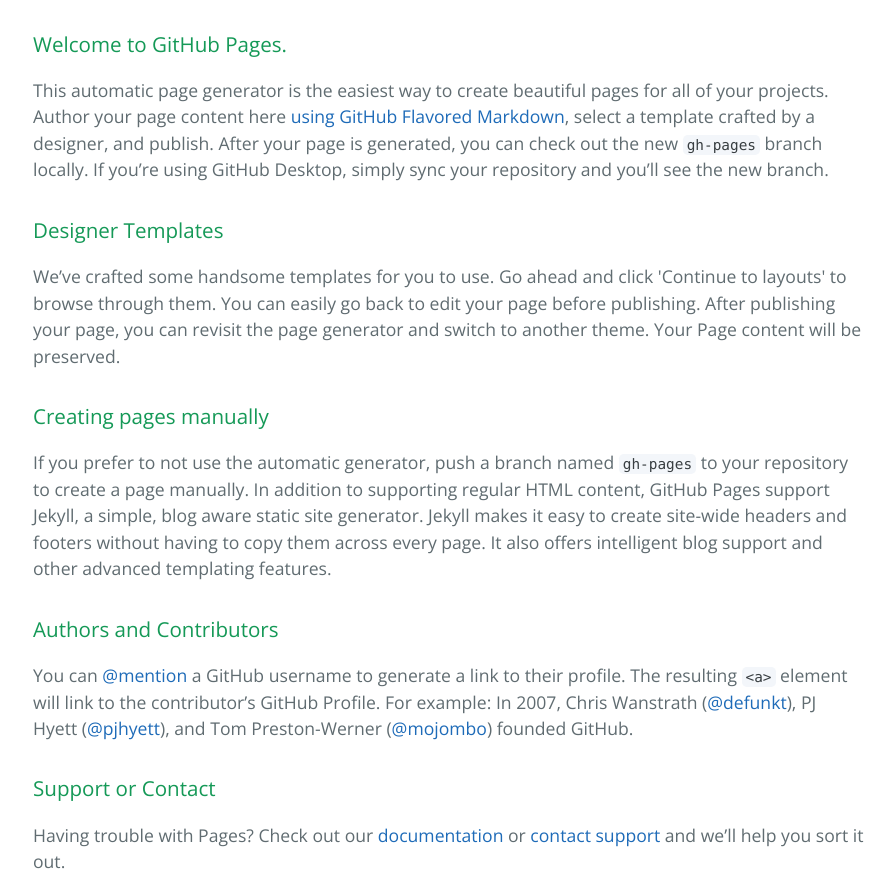
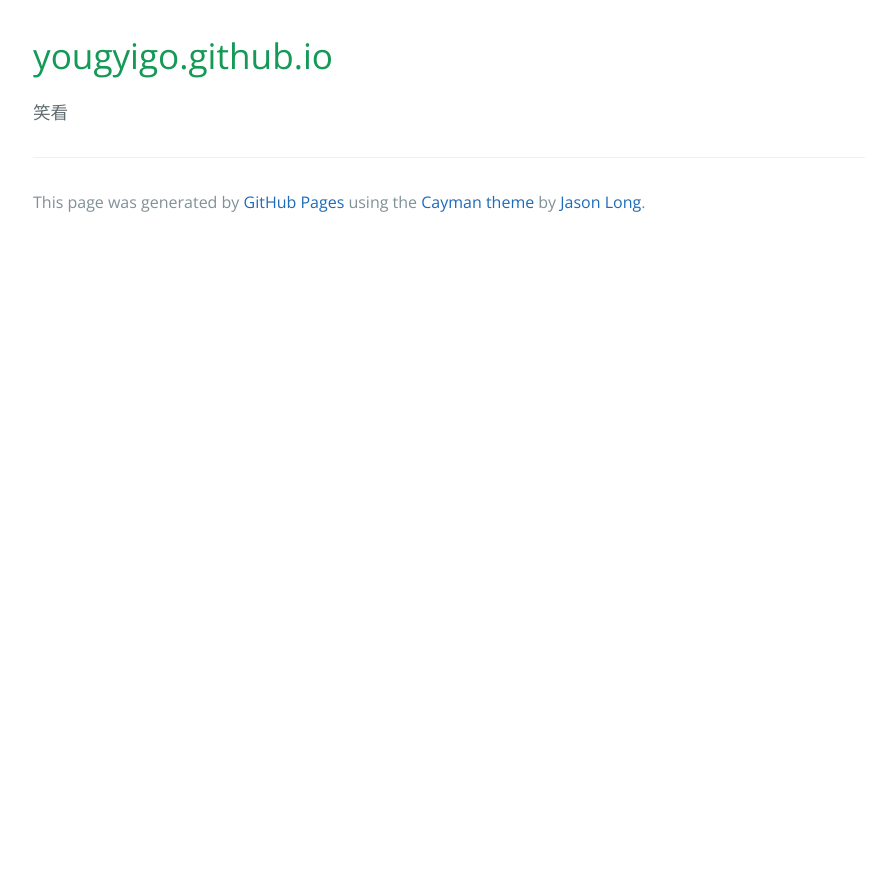
Before and after one commit to yougyigo/yougyigo.github.io, a plain HTML site: page index.html in a window 1280 px wide. Shown: the part 320-1198 px from the top of the page, without its empty margins (191-1083 px from the left). After the commit the page ends 800 px from the top, so only its background shows below. Drawn offline with nearby package versions, Linux system fonts and the light colour scheme.

Commit message:
Replace master branch with page content via GitHub

```diff
--- a/index.html
+++ b/index.html
@@ -16,30 +16,10 @@
     </section>
 
     <section class="main-content">
-      <h3>
-<a id="welcome-to-github-pages" class="anchor" href="#welcome-to-github-pages" aria-hidden="true"><span class="octicon octicon-link"></span></a>Welcome to GitHub Pages.</h3>
+      <h1>
+<a id="yougyigogithubio" class="anchor" href="#yougyigogithubio" aria-hidden="true"><span class="octicon octicon-link"></span></a>yougyigo.github.io</h1>
 
-<p>This automatic page generator is the easiest way to create beautiful pages for all of your projects. Author your page content here <a href="https://guides.github.com/features/mastering-markdown/">using GitHub Flavored Markdown</a>, select a template crafted by a designer, and publish. After your page is generated, you can check out the new <code>gh-pages</code> branch locally. If you’re using GitHub Desktop, simply sync your repository and you’ll see the new branch.</p>
-
-<h3>
-<a id="designer-templates" class="anchor" href="#designer-templates" aria-hidden="true"><span class="octicon octicon-link"></span></a>Designer Templates</h3>
-
-<p>We’ve crafted some handsome templates for you to use. Go ahead and click 'Continue to layouts' to browse through them. You can easily go back to edit your page before publishing. After publishing your page, you can revisit the page generator and switch to another theme. Your Page content will be preserved.</p>
-
-<h3>
-<a id="creating-pages-manually" class="anchor" href="#creating-pages-manually" aria-hidden="true"><span class="octicon octicon-link"></span></a>Creating pages manually</h3>
-
-<p>If you prefer to not use the automatic generator, push a branch named <code>gh-pages</code> to your repository to create a page manually. In addition to supporting regular HTML content, GitHub Pages support Jekyll, a simple, blog aware static site generator. Jekyll makes it easy to create site-wide headers and footers without having to copy them across every page. It also offers intelligent blog support and other advanced templating features.</p>
-
-<h3>
-<a id="authors-and-contributors" class="anchor" href="#authors-and-contributors" aria-hidden="true"><span class="octicon octicon-link"></span></a>Authors and Contributors</h3>
-
-<p>You can <a href="https://github.com/blog/821" class="user-mention">@mention</a> a GitHub username to generate a link to their profile. The resulting <code>&lt;a&gt;</code> element will link to the contributor’s GitHub Profile. For example: In 2007, Chris Wanstrath (<a href="https://github.com/defunkt" class="user-mention">@defunkt</a>), PJ Hyett (<a href="https://github.com/pjhyett" class="user-mention">@pjhyett</a>), and Tom Preston-Werner (<a href="https://github.com/mojombo" class="user-mention">@mojombo</a>) founded GitHub.</p>
-
-<h3>
-<a id="support-or-contact" class="anchor" href="#support-or-contact" aria-hidden="true"><span class="octicon octicon-link"></span></a>Support or Contact</h3>
-
-<p>Having trouble with Pages? Check out our <a href="https://help.github.com/pages">documentation</a> or <a href="https://github.com/contact">contact support</a> and we’ll help you sort it out.</p>
+<p>笑看</p>
 
       <footer class="site-footer">
 
```
Also changed, not shown: params.json (+1 -1 lines).
